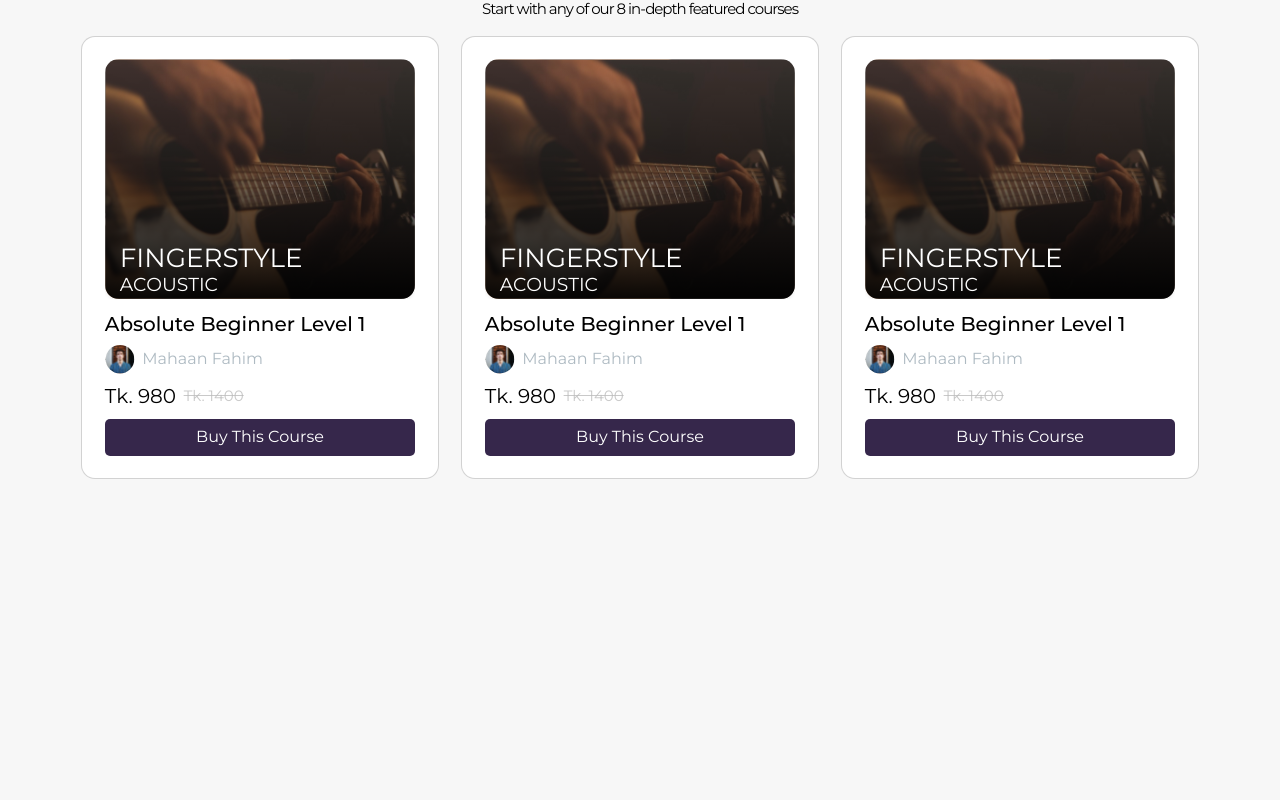
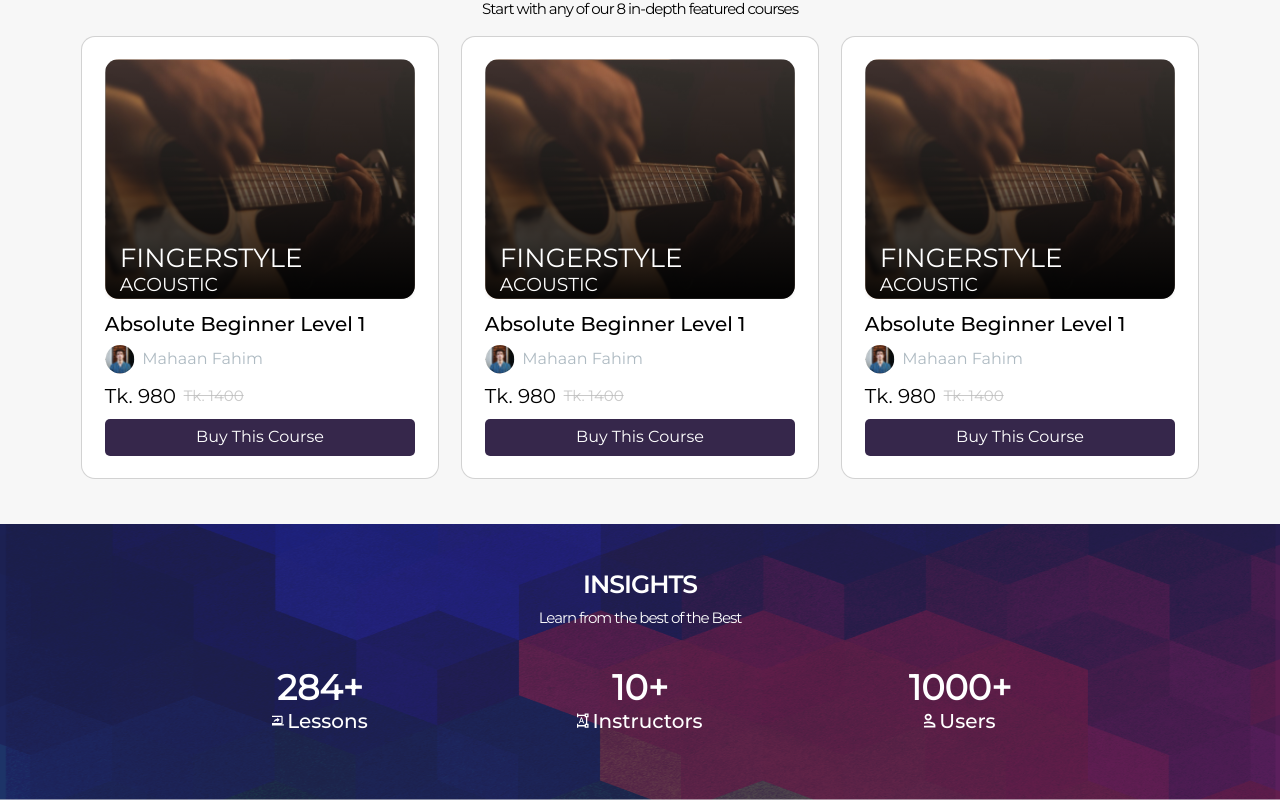
Before and after one commit to ashiqul33/melody, a Next.js app: page / in a window 1280 px wide. Shown: the part 2247-3047 px from the top of the page. Before the commit the page ends 2771 px from the top, so only its background shows below. Built offline with nearby package versions, Linux system fonts and the light colour scheme.

Commit message:
add component Insights

```diff
--- a/components/Home/Body.tsx
+++ b/components/Home/Body.tsx
@@ -2,6 +2,7 @@ import { NextPage } from "next";
 import React from "react";
 import Banner from "./Banner";
 import Featured from "./Featured";
+import Insights from "./Insights";
 import InstructorsList from "./InstructorsList";
 import Upcoming from "./Upcoming";
 import WhatWeTeach from "./WhatWeTeach";
@@ -14,7 +15,7 @@ const Body: NextPage = () => {
       <WhatWeTeach />
       <InstructorsList />
       <Upcoming />
-      {/* <Insights /> */}
+      <Insights />
       {/* <FAQ /> */}
       {/* <Contacts /> */}
     </div>
--- /dev/null
+++ b/components/Home/InsightCard.tsx
@@ -0,0 +1,31 @@
+import { NextPage } from "next";
+import Image from "next/image";
+import React from "react";
+
+interface Props {
+  number: string;
+  icon: string;
+  title: string;
+}
+
+const InsightCard: NextPage<Props> = (props) => {
+  return (
+    <div className="card border-0 bg-transparent insights_section_card p-4 rounded-14">
+      <div className="card-body text-center p-0">
+        <h3 className="mb-0 insights_section_card_heading">{props.number}</h3>
+        <h5 className="mb-0 insights_section_card_subheading">
+          <Image
+            src={props.icon}
+            className="me-1"
+            width="15"
+            height="15"
+            alt="..."
+          />
+          {props.title}
+        </h5>
+      </div>
+    </div>
+  );
+};
+
+export default InsightCard;
--- /dev/null
+++ b/components/Home/Insights.tsx
@@ -0,0 +1,45 @@
+import { NextPage } from "next";
+import React from "react";
+import InsightCard from "./InsightCard";
+
+import lessonIcon from "../../assets/images/lesson.svg";
+import instructorsIcon from "../../assets/images/instructors2.svg";
+import usersIcon from "../../assets/images/users.svg";
+
+const Insights: NextPage = () => {
+  return (
+    <div>
+      <section className="insights_section">
+        <div className="container-fluid">
+          <div className="text-center">
+            <h3 className="insights_section_heading mt-3">INSIGHTS</h3>
+            <p className="insights_section_text">
+              Learn from the best of the Best
+            </p>
+          </div>
+          <div className="row justify-content-center">
+            <div className="col-12 col-sm-6 col-md-3 mb-3">
+              <InsightCard
+                number={"284+"}
+                icon={lessonIcon}
+                title={"Lessons"}
+              />
+            </div>
+            <div className="col-12 col-sm-6 col-md-3 mb-3">
+              <InsightCard
+                number={"10+"}
+                icon={instructorsIcon}
+                title={"Instructors"}
+              />
+            </div>
+            <div className="col-12 col-sm-6 col-md-3 mb-3">
+              <InsightCard number={"1000+"} icon={usersIcon} title={"Users"} />
+            </div>
+          </div>
+        </div>
+      </section>
+    </div>
+  );
+};
+
+export default Insights;
```
